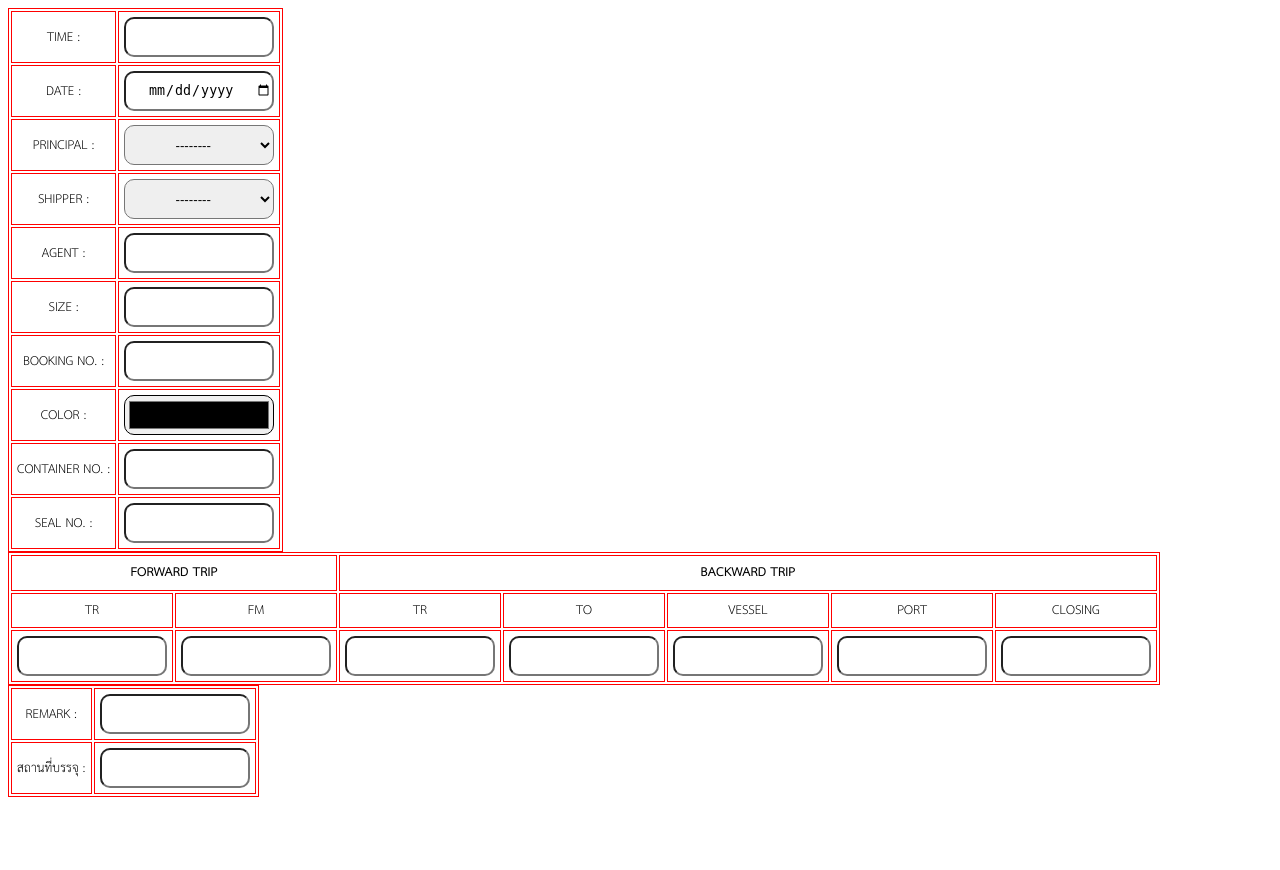
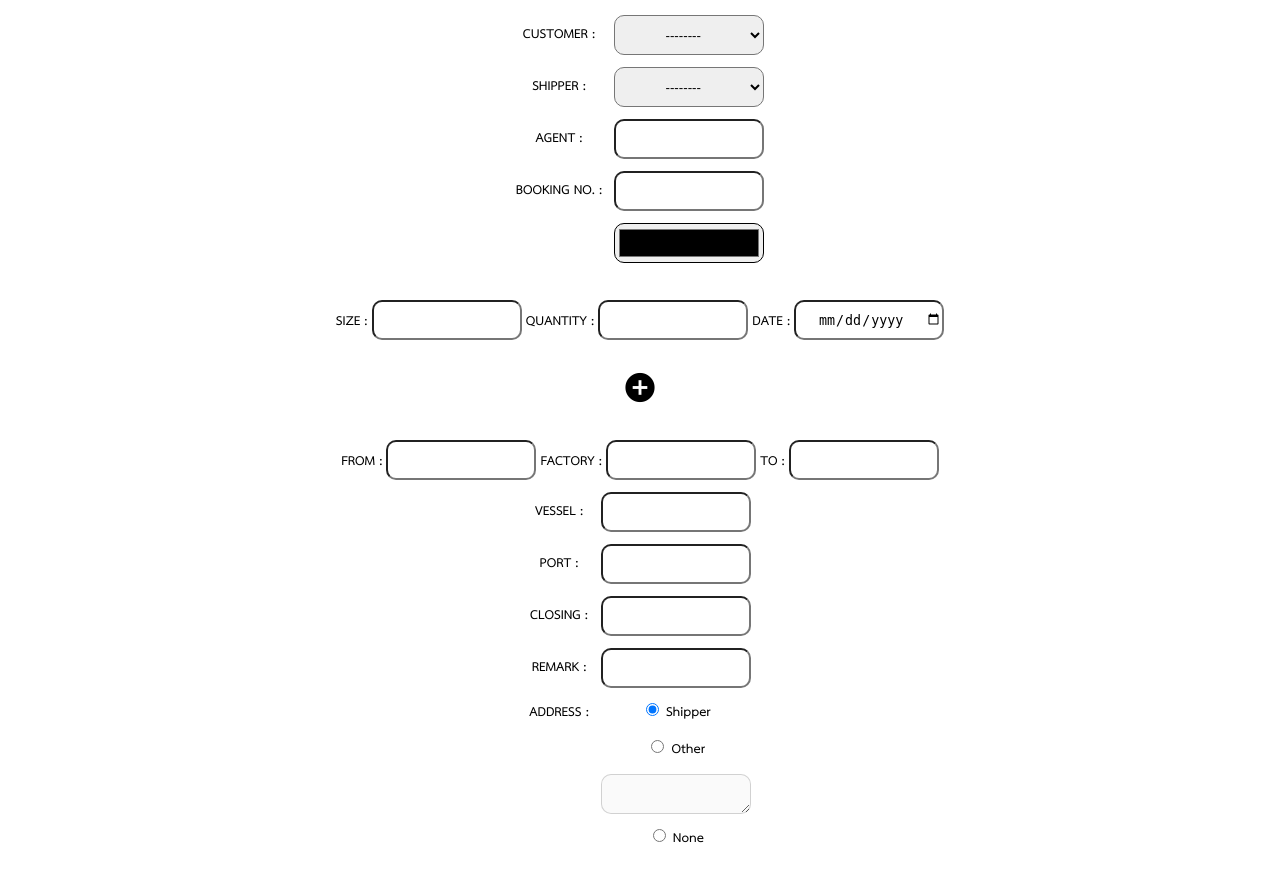
Before and after one commit to suwajanee/ndd, a Django app: page /booking/add/ in a window 1280 px wide. Before the commit the page ends 797 px from the top, so only its background shows below. Run offline with Django 3.2, Linux system fonts and the light colour scheme; tables that the repository leaves empty hold one stand-in row (values such as "Sample post"); some libraries are stand-ins or nearby versions.

Commit message:
Add booking template and form / Add more work quantity / Radio disable textfield (address)

```diff
--- a/booking/forms.py
+++ b/booking/forms.py
@@ -2,7 +2,7 @@ from django import forms
 from datetime import datetime
 from customer.models import Principal, Shipper
 from .models import Booking
-from django_select2.forms import ModelSelect2Widget
+
 
 class BookingFilterForm(forms.Form):
 	date = forms.DateField(
@@ -50,6 +50,16 @@ class BookingAddForm(forms.Form):
 			}
 		),
 		required=False
+	)
+
+	quantity = forms.CharField(
+		widget=forms.TextInput(
+			attrs={
+				'type': 'number',
+				'min': 1,
+				'class': 'add-edit-form add-quantity',
+			}
+		)
 	)
 
 	booking_no = forms.CharField(
@@ -289,9 +299,9 @@ class BookingAddForm(forms.Form):
 	address = forms.ChoiceField(
 		choices=ADDRESS_CHOICES,
 		initial="shipper",
-		widget=forms.Select(
+		widget=forms.RadioSelect(
 			attrs={
-				'class': 'add-edit-form add-address',
+				'class': 'add-address',
 			}
 		),
 		required=False
--- a/booking/templates/add_booking.html
+++ b/booking/templates/add_booking.html
@@ -5,26 +5,51 @@
         <title>Demo</title>
         <link rel="stylesheet" href="{% static 'css/style_add_booking.css' %}" />
         <link href="https://fonts.googleapis.com/icon?family=Material+Icons" rel="stylesheet">
+        <script type="text/javascript" src="http://code.jquery.com/jquery-1.7.1.min.js"></script>
 
+        <script>
+
+            $(function() {
+                var div = $('#booking-container');
+                // var i = $('#booking-container p').size() + 1;
+
+                $('#addMore').live('click', function() {
+                        $('<div class="add">SIZE : {{ form.size }} QUANTITY : {{ form.quantity }} DATE : {{ form.date }} <i id="removeThis" class="material-icons" style="font-size: 25px;">delete</i></div>').appendTo(div);
+                        // i++;
+                        // return false;
+                });
+
+                $('#removeThis').live('click', function() {
+                        // if( i > 2 ) {
+                        $(this).parents('div.add').remove();
+                                // i--;
+                        // }
+                        return false;
+                });
+            });
+
+            function updateradio() {
+                var pt = document.getElementsByName("address");
+                if (pt[1].checked) {
+                    document.getElementById("id_address_other").disabled = false;
+                } else {
+                    document.getElementById("id_address_other").disabled = true;
+                }
+
+            }
+        </script>
     </head>
     <body>
         {% block content %}
+        <div align="center">
             <form method="POST" class="add-booking-form">
                 {% csrf_token %}
                     <table>
-        <tr>
-            <td> TIME :</td>
-            <td> {{ form.time }} </td>
-        </tr>
-        <tr>
-            <td> DATE :</td>
-            <td> {{ form.date }} </td>
-        </tr>
 
                         <form method="POST">
                             {% csrf_token %}
                             <tr>
-                <td> PRINCIPAL :</td>
+                                <td> CUSTOMER : </td>
                                 <td>
                                     <select id="id_principal" name="principal" class="add-edit-form" onchange="this.form.submit();" >
                                         <option value=""> -------- </option>
@@ -39,12 +64,12 @@
                                 </td>
                             </tr>
                             <tr>
-                <td> SHIPPER :</td>
+                                <td> SHIPPER : </td>
                                 <td>
                                     <select id="id_shipper" name="shipper" class="add-edit-form">
                                         <option value=""> -------- </option>
                                         {% for s in shippers %}
-                            <option value="{{ s.name }}"> {{ s.name }} </option>
+                                            <option value="{{ s.pk }}"> {{ s.name }} </option>
                                         {% endfor %}
                                     </select>
                                 </td>
@@ -52,69 +77,97 @@
                         </form>
 
                         <tr>
-            <td> AGENT :</td>
+                            <td> AGENT : </td>
                             <td> {{ form.agent }} </td>
                         </tr>
+
                         <tr>
-            <td> SIZE :</td>
-            <td> {{ form.size }} </td>
-        </tr>
-        <tr>
-            <td> BOOKING NO. :</td>
+                            <td> BOOKING NO. : </td>
                             <td> {{ form.booking_no }} </td>
                         </tr>
                         <tr>
-            <td> COLOR :</td>
+                            <td></td>
                             <td> {{ form.booking_color }} </td>
                         </tr>
+                    </table>
+
+                    <div id="booking-container">
+                        <div>
+                            SIZE : {{ form.size }} QUANTITY : {{ form.quantity }} DATE : {{ form.date }}
+                        </div>
+                    </div>
+                        <!-- <a onclick="myFunction()"><i class="material-icons" style="font-size: 30px; margin-bottom:30px;">add_circle</i></a> -->
+                        <i id="addMore" class="material-icons" style="font-size: 35px; margin-bottom:30px;">add_circle</i>
+
+                    <div style="margin:5px;">
+                        FROM : {{ form.fw_fm }} FACTORY : {{ form.loading }} TO : {{ form.bw_to }}
+                    </div>
+
+                <table>
                     <tr>
-            <td> CONTAINER NO. :</td>
-            <td> {{ form.container_no }} </td>
+                        <td>
+                            VESSEL :
+                        </td>
+                        <td>
+                            {{ form.vessel }}
+                        </td>
                     </tr>
                     <tr>
-            <td> SEAL NO. :</td>
-            <td> {{ form.seal_no }} </td>
+                        <td>
+                            PORT :
+                        </td>
+                        <td>
+                            {{ form.port }}
+                        </td>
+                    </tr>
+                    <tr>
+                        <td>
+                            CLOSING :
+                        </td>
+                        <td>
+                            {{ form.closing_time }}
+                        </td>
+                    </tr>
+                    <tr>
+                        <td>
+                            REMARK :
+                        </td>
+                        <td>
+                            {{ form.remark }}
+                        </td>
+                    </tr>
+                    <tr>
+                        <td>
+                            ADDRESS :
+                        </td>
+                        <td>
+                            <input type="radio" id="id_address" name="address" onchange="updateradio();" value="shipper" checked> Shipper
+                        </td>
+                    </tr>
+                    <tr>
+                        <td>
+                        </td>
+                        <td>
+                            <input type="radio" id="id_address" name="address" onchange="updateradio();" value="other"> Other
+                        </td>
+                    </tr>
+                    <tr>
+                        <td>
+                        </td>
+                        <td>
+                            <textarea class="add-edit-form" id="id_address_other" name="address_other" disabled></textarea>
+                        </td>
+                    </tr>
+                    <tr>
+                        <td>
+                        </td>
+                        <td>
+                            <input type="radio" id="id_address" name="address" onchange="updateradio();" value="none"> None
+                        </td>
                     </tr>
                 </table>
-<table>
-    <thead>
-        <th colspan=2>FORWARD TRIP</th>
-        <th colspan=5>BACKWARD TRIP</th>
-    </thead>
-    <tbody>
-        <tr>
-            <td>TR</td>
-            <td>FM</td>
-            <td>TR</td>
-            <td>TO</td>
-            <td>VESSEL</td>
-            <td>PORT</td>
-            <td>CLOSING</td>
-        </tr>
-        <tr>
-            <td>{{ form.fw_tr }}</td>
-            <td>{{ form.fw_fm }}</td>
-            <td>{{ form.bw_tr }}</td>
-            <td>{{ form.bw_to }}</td>
-            <td>{{ form.vessel }}</td>
-            <td>{{ form.port }}</td>
-            <td>{{ form.closing_time }}</td>
-        </tr>
-    </tbody>
-
-</table>
-<table>
-    <tr>
-        <td> REMARK : </td>
-        <td>{{ form.remark }}</td>
-    </tr>
-    <tr>
-        <td> สถานที่บรรจุ : </td>
-        <td>{{ form.loading }}</td>
-    </tr>
-
-</table>
             </form>
+        </div>
 
         {% endblock %}
 
--- a/booking/templates/shipper_dropdown_list_options.html
+++ /dev/null
@@ -1,4 +0,0 @@
-<option value="">---------</option>
-{% for shipper in shippers %}
-<option value="{{ shipper.pk }}">{{ shipper.name }}</option>
-{% endfor %}
--- a/demo/settings.py
+++ b/demo/settings.py
@@ -39,7 +39,6 @@ INSTALLED_APPS = [
     'django.contrib.staticfiles',
     'booking',
     'customer',
-    'django_select2',
 ]
 
 MIDDLEWARE = [
--- a/demo/urls.py
+++ b/demo/urls.py
@@ -21,5 +21,4 @@ from django.conf.urls import url
 urlpatterns = [
     path('admin/', admin.site.urls),
     path('booking/', include('booking.urls')),
-    url(r'^select2/', include('django_select2.urls')),
 ]
--- a/static/css/style_add_booking.css
+++ b/static/css/style_add_booking.css
@@ -9,8 +9,9 @@ body{
 
 table, th, td {
     font-size: 12px;
-    border: 1px solid red;
+    /* border: 1px solid red; */
     text-align: center;
+    font-weight: bold;
   }
 
 th, td {
@@ -25,6 +26,36 @@ th, td {
     border-radius: 10px;
 }
 
-option {
-    height: 40px;
+/* select {
+    -webkit-appearance: none;
+      -moz-appearance: none;
+} */
+
+fieldset {
+    float:left;
+    width: 0%;
 }
+
+.float-left {
+    float: left;
+}
+
+.float-right {
+    float: right;
+}
+
+.inline-block {
+    display: inline-block;
+}
+
+#booking-container {
+    margin: 30px;
+}
+
+i {
+    cursor: pointer;
+}
+
+/* .add-address {
+    width:
+} */
```
Lines whose indentation alone changed are shown as unchanged.
